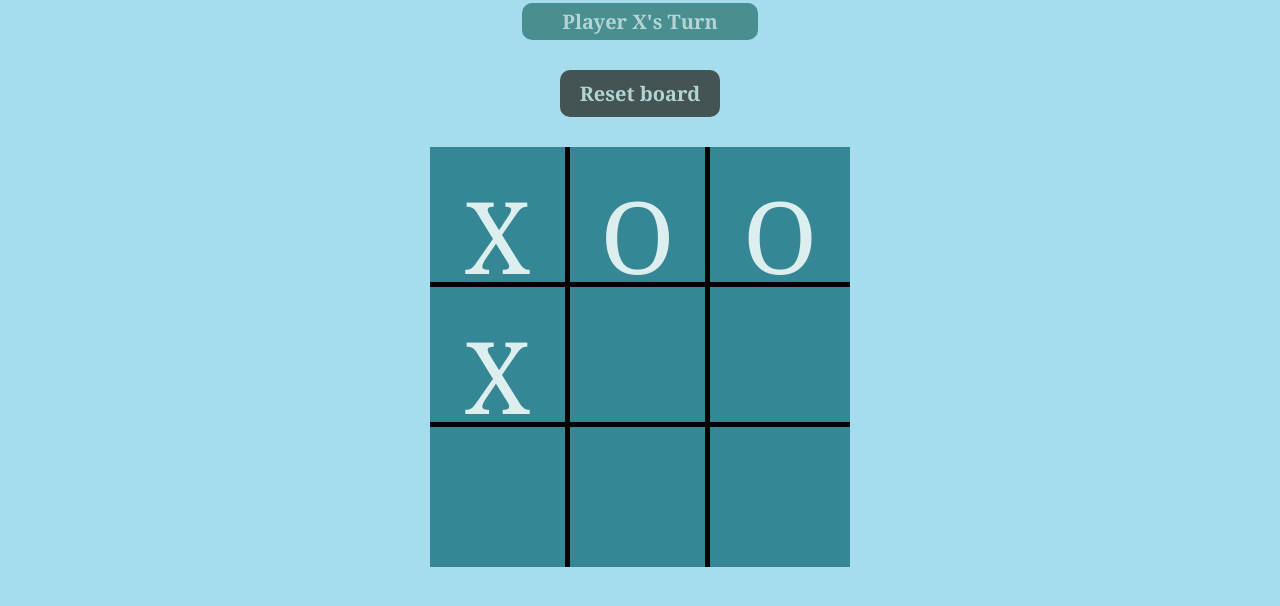
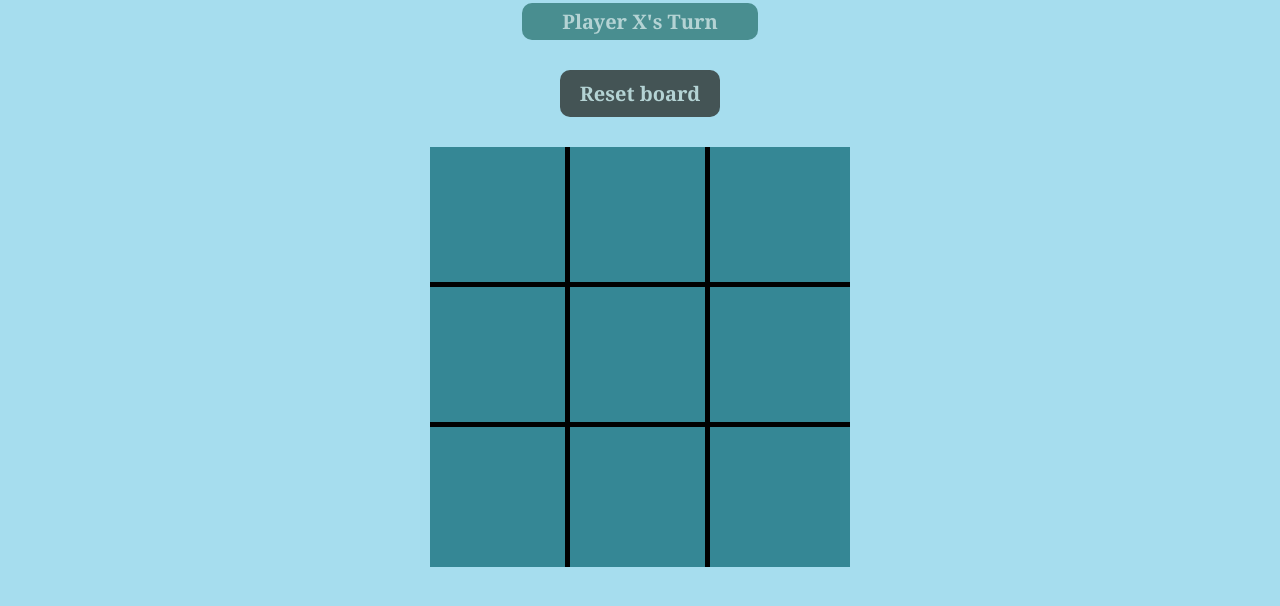
Before and after one commit to dkavla/TicTacToeJS, a plain HTML site: page index.html in a window 1280 px wide. Shown: the part 158-764 px from the top of the page. Drawn offline with Linux system fonts and the light colour scheme.

Commit message:
Remove temporary placeholders on board

```diff
--- a/index.html
+++ b/index.html
@@ -17,10 +17,10 @@
 
                 <!-- Holds the tic tac toe board -->
             <div class="board">
-                <div class="slot" id="one">X</div>
-                <div class="slot" id="two">O</div>
-                <div class="slot" id="three">O</div>
-                <div class="slot" id="four">X</div>
+                <div class="slot" id="one"></div>
+                <div class="slot" id="two"></div>
+                <div class="slot" id="three"></div>
+                <div class="slot" id="four"></div>
                 <div class="slot" id="five"></div>
                 <div class="slot" id="six"></div>
                 <div class="slot" id="seven"></div>
```
